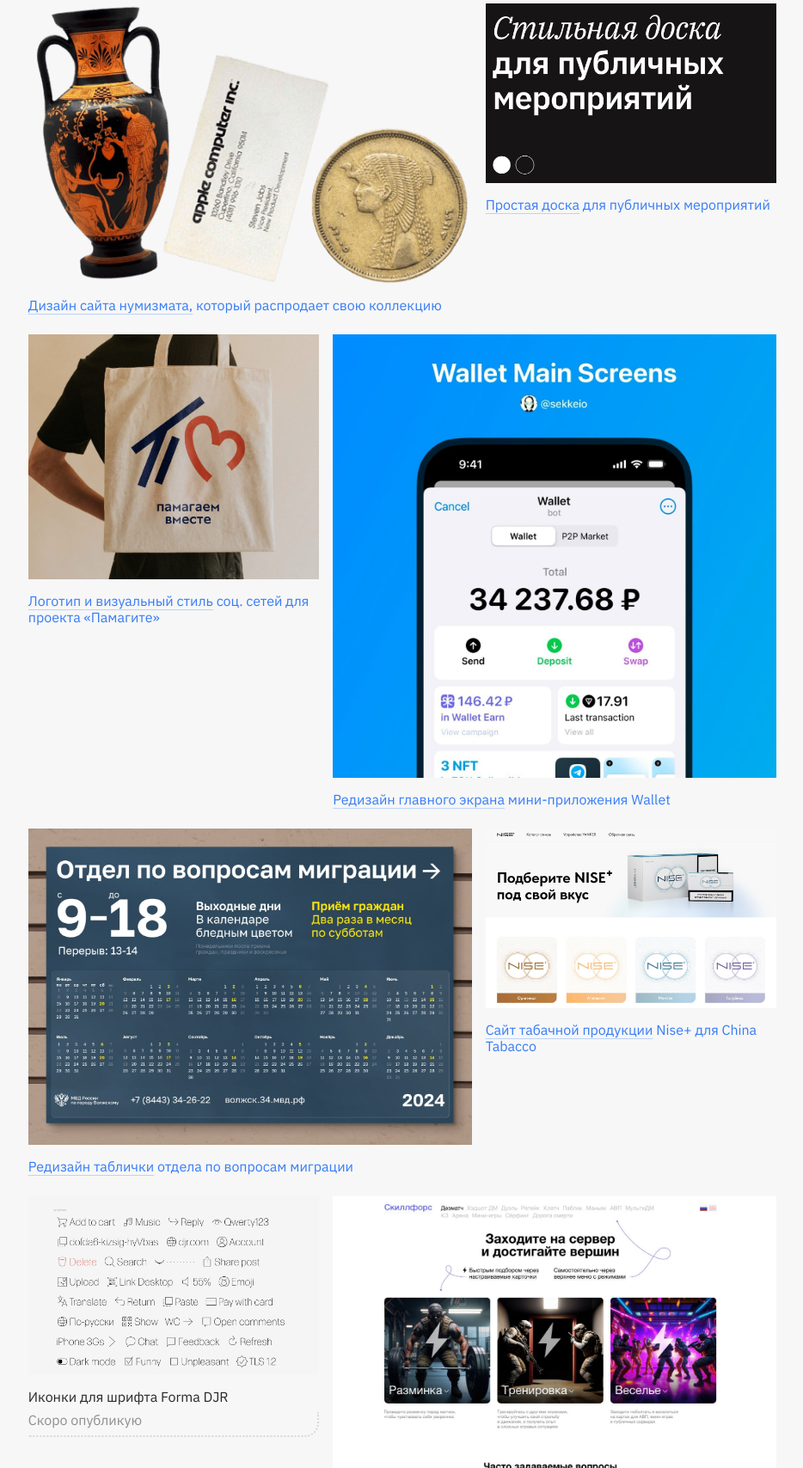
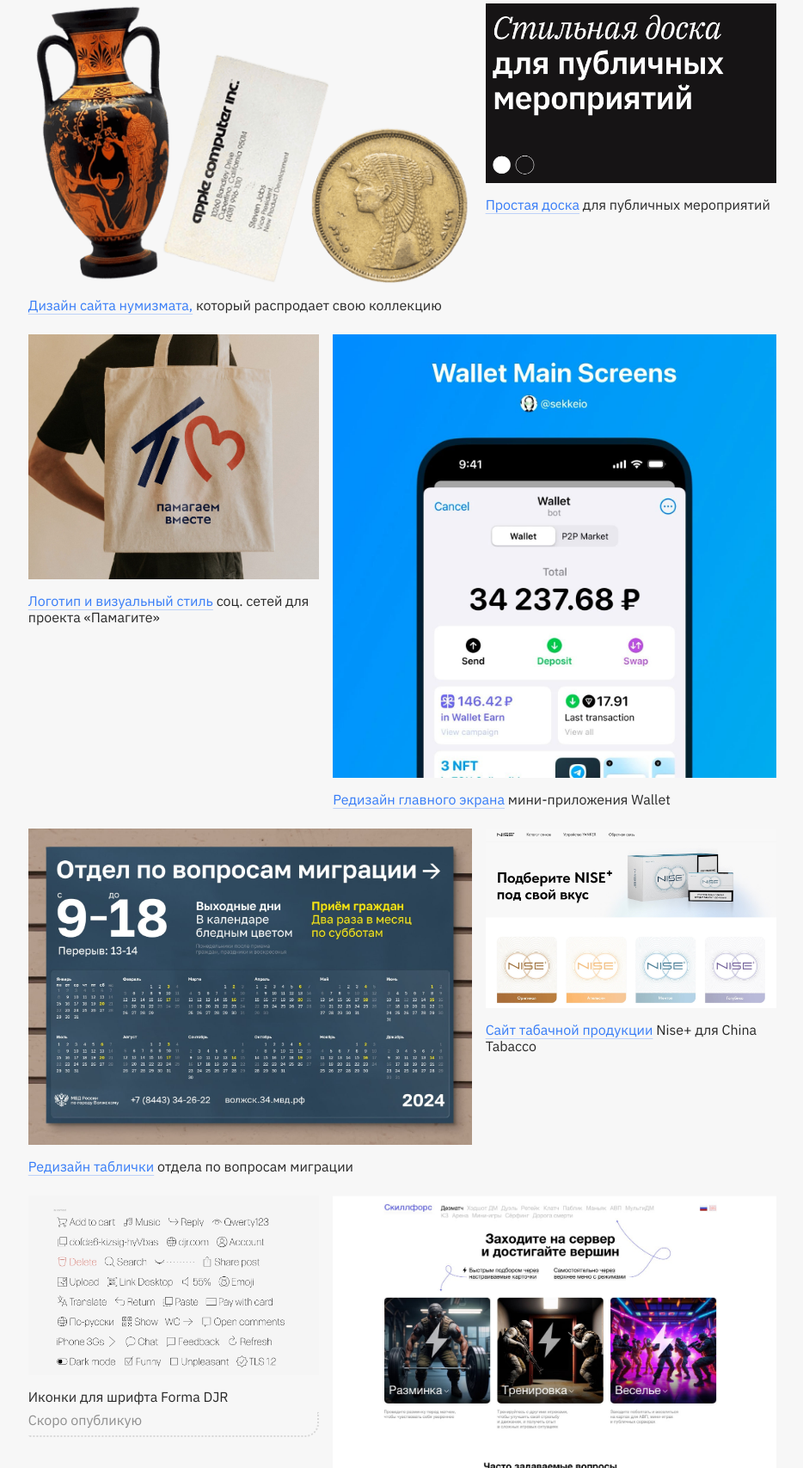
Before and after one commit to sekkeio/me, a PHP site: page / in a window 1280 px wide. Shown: the part 286-1994 px from the top of the page at 86% size, without its empty margins (172-1106 px from the left). Run offline with PHP 8.4, Linux system fonts and the light colour scheme.

Commit message:
fix: link style

```diff
--- a/assets/css/style.css
+++ b/assets/css/style.css
@@ -179,6 +179,9 @@ footer {
     grid-column: span 3; }
 }
 
+.works-item_name {
+  color: var(--textColor);
+}
 
 video {
   width: 100%;
```
